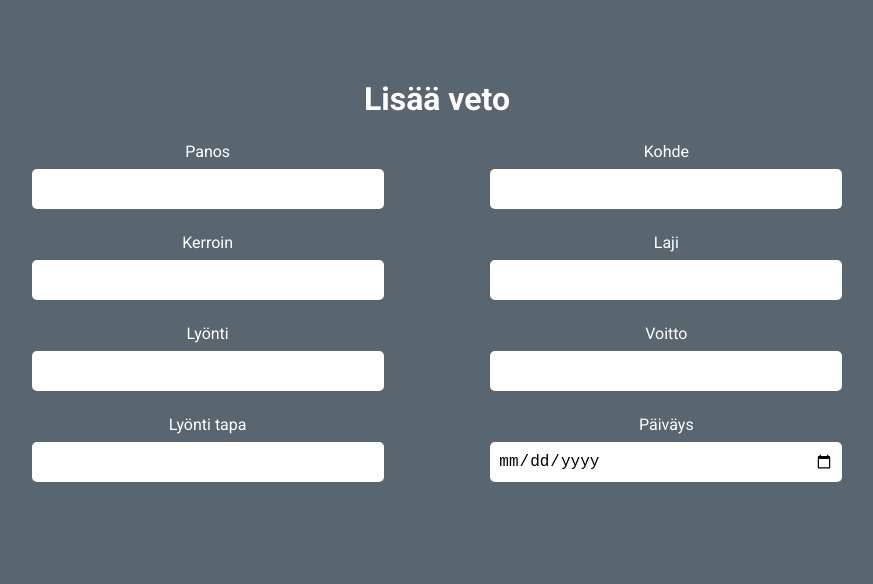
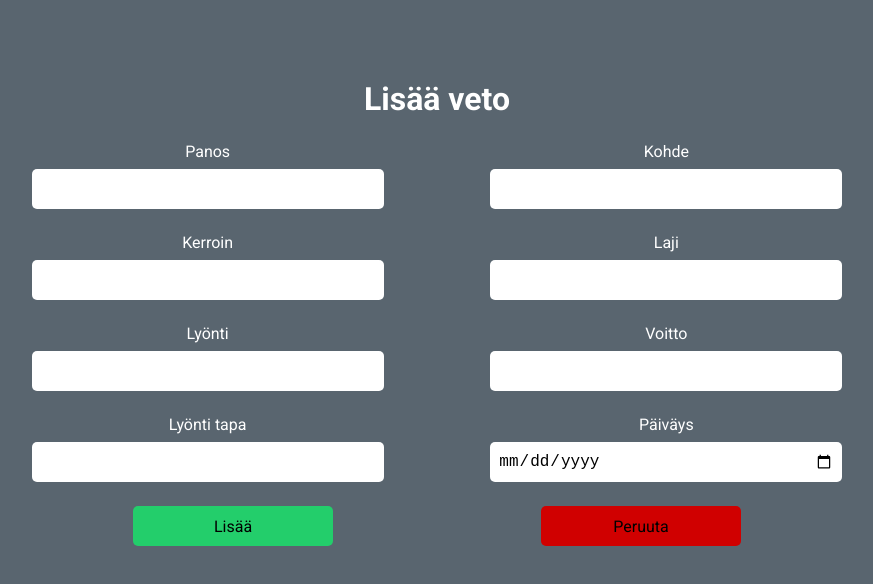
Before and after one commit to tomivv/bet-tracking-v2, a Next.js app in the folder bet-tracking-client/: page / in a window 1280 px wide. Shown: the top 584 px of the page, without its empty margins (203-1076 px from the left). Built offline with nearby package versions, Linux system fonts and the light colour scheme.

Commit message:
Added buttons to form and button styling

```diff
--- a/bet-tracking-client/pages/index.tsx
+++ b/bet-tracking-client/pages/index.tsx
@@ -2,8 +2,12 @@ import type { NextPage } from 'next'
 import styles from '../styles/Home.module.css'
 
 const Home: NextPage = () => {
+  function handleForm(e: any) {
+    e.preventDefault();
+  }
+
   return (
-    <div className={styles.container}>
+    <div className={styles.container} onSubmit={handleForm}>
       <h1>Lisää veto</h1>
       <form className={styles.form}>
         <div className={styles.form_inline_group}>
@@ -46,6 +50,10 @@ const Home: NextPage = () => {
             <input type="date" name="paiva" id="paiva" />
           </div>
         </div>
+        <div className={styles.form_inline_group}>
+          <button className={`${styles.btn} ${styles.btn_primary}`}>Lisää</button>
+          <button className={`${styles.btn} ${styles.btn_secondary}`}>Peruuta</button>
+        </div>
       </form>
     </div>
   )
--- a/bet-tracking-client/styles/Home.module.css
+++ b/bet-tracking-client/styles/Home.module.css
@@ -36,3 +36,21 @@
   font-size: 1rem;
   padding: 0.5rem;
 }
+
+.btn {
+  width: 200px;
+  height: 40px;
+  text-decoration: none;
+  border: none;
+  border-radius: 5px;
+  font-family: 'Roboto', -apple-system, sans-serif;
+  font-size: 1rem;
+}
+
+.btn_secondary {
+  background-color: #D00000;
+}
+
+.btn_primary {
+  background-color: #23CE6B;
+}
```
